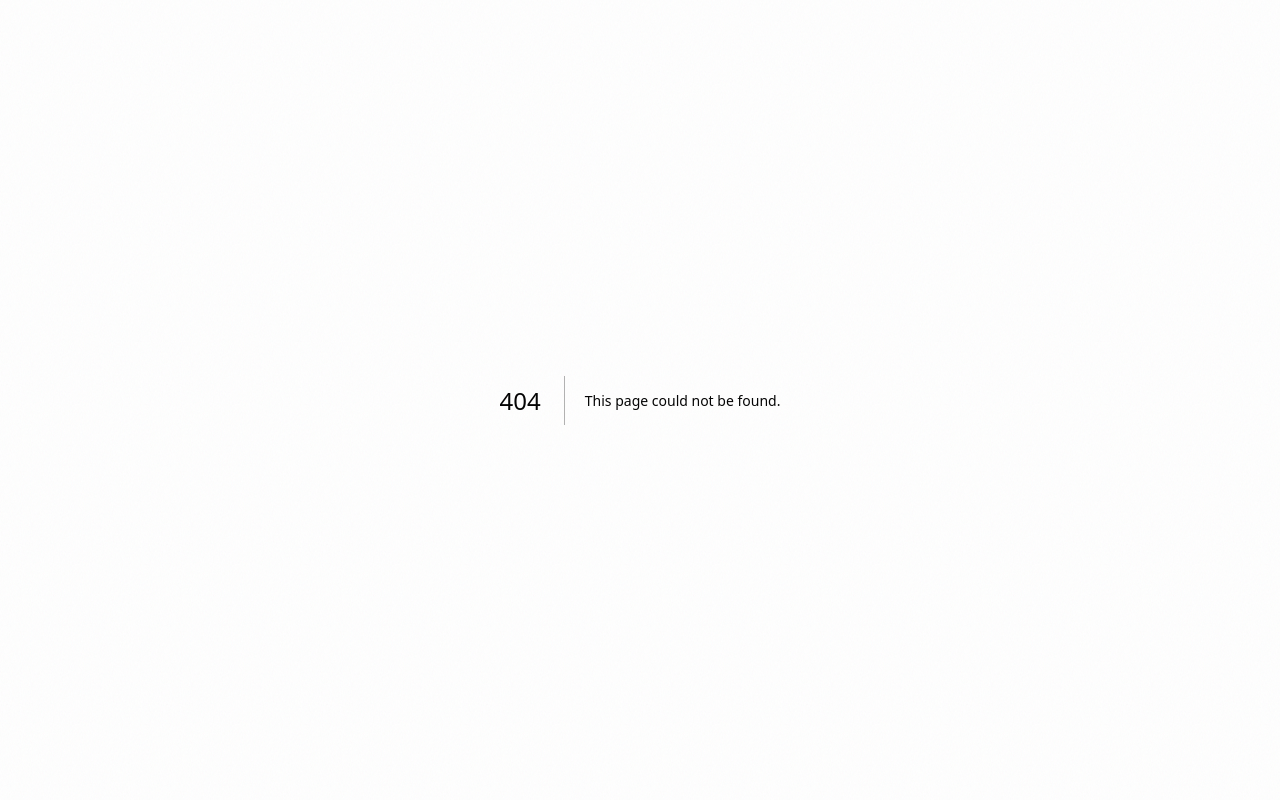
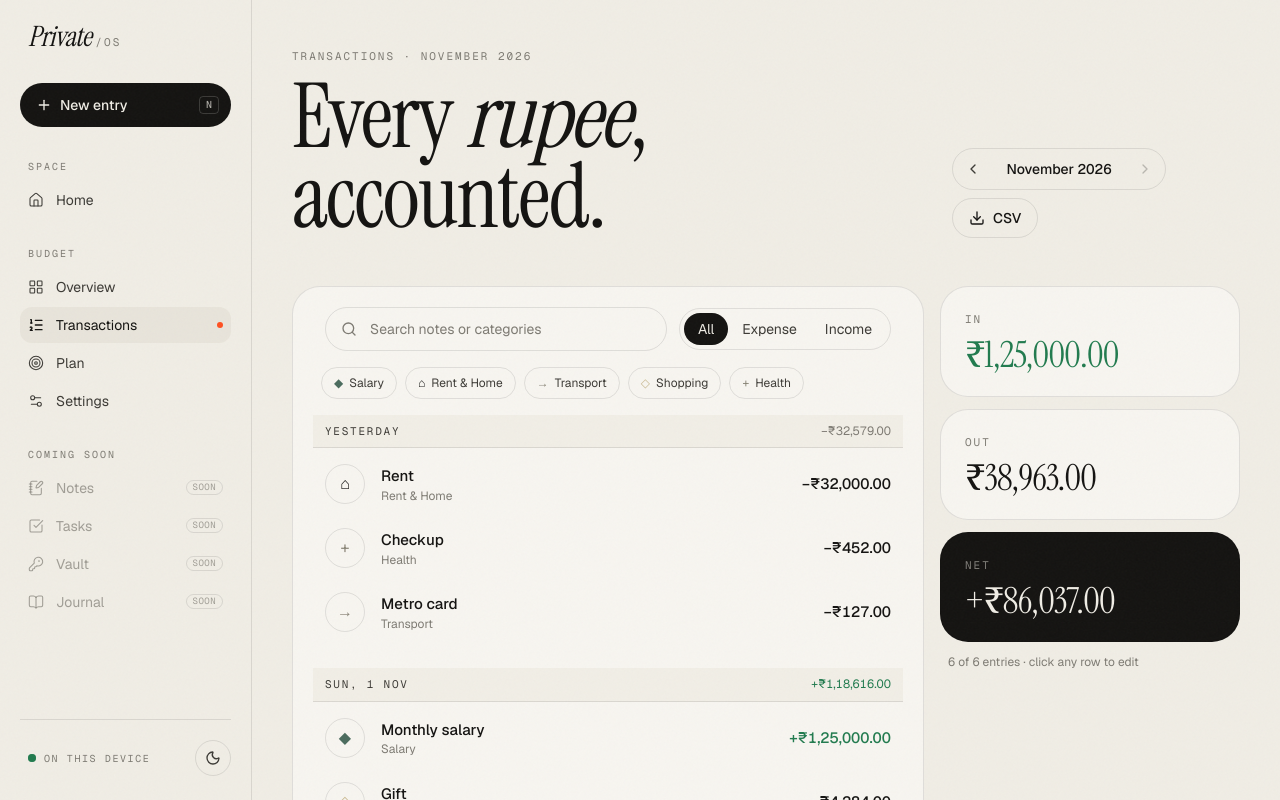
Before and after one commit to rohaanmgeorge/privateopss, a Next.js app: page /budget/transactions in a window 1280 px wide. Before the commit this address had no page. Shown: the top 800 px of the page. Built offline with nearby package versions, Linux system fonts and the light colour scheme.

Commit message:
Add transactions page with search, type and category filters, CSV export
Co-Authored-By: Claude Opus 5.5 <noreply@anthropic.com>

```diff
--- /dev/null
+++ b/src/app/(os)/budget/transactions/page.tsx
@@ -0,0 +1,8 @@
+import type { Metadata } from "next";
+import { TransactionsView } from "@/components/budget/transactions-view";
+
+export const metadata: Metadata = { title: "Transactions" };
+
+export default function TransactionsPage() {
+  return <TransactionsView />;
+}
--- /dev/null
+++ b/src/components/budget/transactions-view.tsx
@@ -0,0 +1,184 @@
+"use client";
+
+import { Download, Search, X } from "lucide-react";
+import { useDeferredValue, useState } from "react";
+import { MonthSwitcher, PageHeader } from "@/components/shell/page-header";
+import { useOS } from "@/components/shell/os-provider";
+import { Button, Eyebrow, Panel } from "@/components/ui/primitives";
+import { monthLabel } from "@/lib/budget/dates";
+import { money } from "@/lib/budget/format";
+import { categoryMap, totals, txInMonth } from "@/lib/budget/selectors";
+import type { BudgetState, Transaction, TransactionKind } from "@/lib/budget/types";
+import { BudgetGate } from "./budget-gate";
+import { EmptyMonth } from "./overview-view";
+import { GroupedTransactions } from "./transaction-list";
+
+export function TransactionsView() {
+  return <BudgetGate>{(state) => <Transactions state={state} />}</BudgetGate>;
+}
+
+type KindFilter = "all" | TransactionKind;
+
+function Transactions({ state }: { state: BudgetState }) {
+  const { month, openComposer } = useOS();
+  const [query, setQuery] = useState("");
+  const [kind, setKind] = useState<KindFilter>("all");
+  const [category, setCategory] = useState<string | null>(null);
+  const deferredQuery = useDeferredValue(query.trim().toLowerCase());
+  const cats = categoryMap(state);
+
+  const monthList = txInMonth(state, month);
+  const filtered = monthList.filter((t) => {
+    if (kind !== "all" && t.kind !== kind) return false;
+    if (category && t.categoryId !== category) return false;
+    if (deferredQuery) {
+      const hay = `${t.note} ${cats.get(t.categoryId)?.name ?? ""}`.toLowerCase();
+      if (!hay.includes(deferredQuery)) return false;
+    }
+    return true;
+  });
+  const sum = totals(filtered);
+  const usedCategories = state.categories.filter((c) => monthList.some((t) => t.categoryId === c.id));
+  const filtering = kind !== "all" || category !== null || deferredQuery !== "";
+
+  return (
+    <>
+      <PageHeader
+        eyebrow={`Transactions · ${monthLabel(month, state.settings.locale)}`}
+        title={
+          <>
+            Every <em>rupee</em>, accounted.
+          </>
+        }
+        actions={
+          <>
+            <MonthSwitcher locale={state.settings.locale} />
+            <Button onClick={() => downloadCSV(filtered, state, month)} disabled={!filtered.length}>
+              <Download className="size-4" /> CSV
+            </Button>
+          </>
+        }
+      />
+
+      <div className="grid gap-4 lg:grid-cols-[1fr_300px]">
+        <Panel className="order-2 p-3 md:p-5 lg:order-1">
+          <div className="flex flex-col gap-3 px-1 pb-4 md:flex-row md:items-center md:px-3">
+            <label className="relative flex-1">
+              <span className="sr-only">Search transactions</span>
+              <Search className="pointer-events-none absolute left-4 top-1/2 size-4 -translate-y-1/2 text-muted" />
+              <input
+                value={query}
+                onChange={(e) => setQuery(e.target.value)}
+                placeholder="Search notes or categories"
+                className="h-11 w-full rounded-full border border-line bg-transparent pl-11 pr-10 text-sm outline-none placeholder:text-muted focus:border-ink"
+              />
+              {query && (
+                <button
+                  type="button"
+                  aria-label="Clear search"
+                  onClick={() => setQuery("")}
+                  className="absolute right-3 top-1/2 grid size-6 -translate-y-1/2 place-items-center rounded-full text-muted hover:text-ink"
+                >
+                  <X className="size-3.5" />
+                </button>
+              )}
+            </label>
+            <div role="radiogroup" aria-label="Filter by type" className="flex rounded-full border border-line p-1">
+              {(["all", "expense", "income"] as const).map((k) => (
+                <button
+                  key={k}
+                  type="button"
+                  role="radio"
+                  aria-checked={kind === k}
+                  onClick={() => setKind(k)}
+                  className={`h-8 rounded-full px-3.5 text-sm capitalize transition ${kind === k ? "bg-ink text-paper" : "text-ink-2 hover:text-ink"}`}
+                >
+                  {k}
+                </button>
+              ))}
+            </div>
+          </div>
+
+          {usedCategories.length > 0 && (
+            <div className="-mx-1 flex gap-2 overflow-x-auto px-2 pb-4 md:px-3">
+              {usedCategories.map((c) => {
+                const on = category === c.id;
+                return (
+                  <button
+                    key={c.id}
+                    type="button"
+                    aria-pressed={on}
+                    onClick={() => setCategory(on ? null : c.id)}
+                    className={`inline-flex h-8 shrink-0 items-center gap-1.5 rounded-full border px-3 text-xs transition ${
+                      on ? "border-ink bg-ink text-paper" : "border-line text-ink-2 hover:border-line-strong"
+                    }`}
+                  >
+                    <span style={{ color: on ? undefined : c.color }}>{c.glyph}</span>
+                    {c.name}
+                  </button>
+                );
+              })}
+            </div>
+          )}
+
+          {filtered.length ? (
+            <GroupedTransactions list={filtered} state={state} />
+          ) : monthList.length ? (
+            <div className="px-6 py-16 text-center">
+              <p className="display text-3xl italic text-muted">Nothing matches.</p>
+              <button
+                type="button"
+                className="mt-3 text-sm text-ink-2 underline underline-offset-4 hover:text-ink"
+                onClick={() => {
+                  setQuery("");
+                  setKind("all");
+                  setCategory(null);
+                }}
+              >
+                Clear filters
+              </button>
+            </div>
+          ) : (
+            <EmptyMonth onAdd={() => openComposer()} />
+          )}
+        </Panel>
+
+        <aside className="order-1 grid grid-cols-3 gap-3 lg:order-2 lg:sticky lg:top-10 lg:grid-cols-1 lg:self-start">
+          <Summary label={filtering ? "Filtered in" : "In"} value={money(sum.income, state.settings)} tone="positive" />
+          <Summary label={filtering ? "Filtered out" : "Out"} value={money(sum.expense, state.settings)} />
+          <Summary label="Net" value={`${sum.net >= 0 ? "+" : "−"}${money(Math.abs(sum.net), state.settings)}`} dark />
+          <p className="col-span-3 hidden px-2 text-xs text-muted lg:col-span-1 lg:block">
+            {filtered.length} of {monthList.length} entries · click any row to edit
+          </p>
+        </aside>
+      </div>
+    </>
+  );
+}
+
+function Summary({ label, value, tone, dark }: { label: string; value: string; tone?: "positive"; dark?: boolean }) {
+  return (
+    <Panel className={`p-4 md:p-6 ${dark ? "bg-ink text-paper" : ""}`}>
+      <Eyebrow className={dark ? "!text-paper/50" : ""}>{label}</Eyebrow>
+      <p className={`display tabular mt-2 text-xl md:mt-3 md:text-4xl ${tone === "positive" ? "text-positive" : ""}`}>{value}</p>
+    </Panel>
+  );
+}
+
+function downloadCSV(list: Transaction[], state: BudgetState, month: string) {
+  const cats = categoryMap(state);
+  const esc = (v: string) => `"${v.replace(/"/g, '""')}"`;
+  const rows = [
+    ["Date", "Type", "Category", "Note", "Amount", "Currency"].join(","),
+    ...list.map((t) =>
+      [t.date, t.kind, esc(cats.get(t.categoryId)?.name ?? ""), esc(t.note), (t.amount / 100).toFixed(2), state.settings.currency].join(","),
+    ),
+  ];
+  const blob = new Blob([rows.join("\n")], { type: "text/csv" });
+  const url = URL.createObjectURL(blob);
+  const a = document.createElement("a");
+  a.href = url;
+  a.download = `private-os-${month}.csv`;
+  a.click();
+  URL.revokeObjectURL(url);
+}
```
